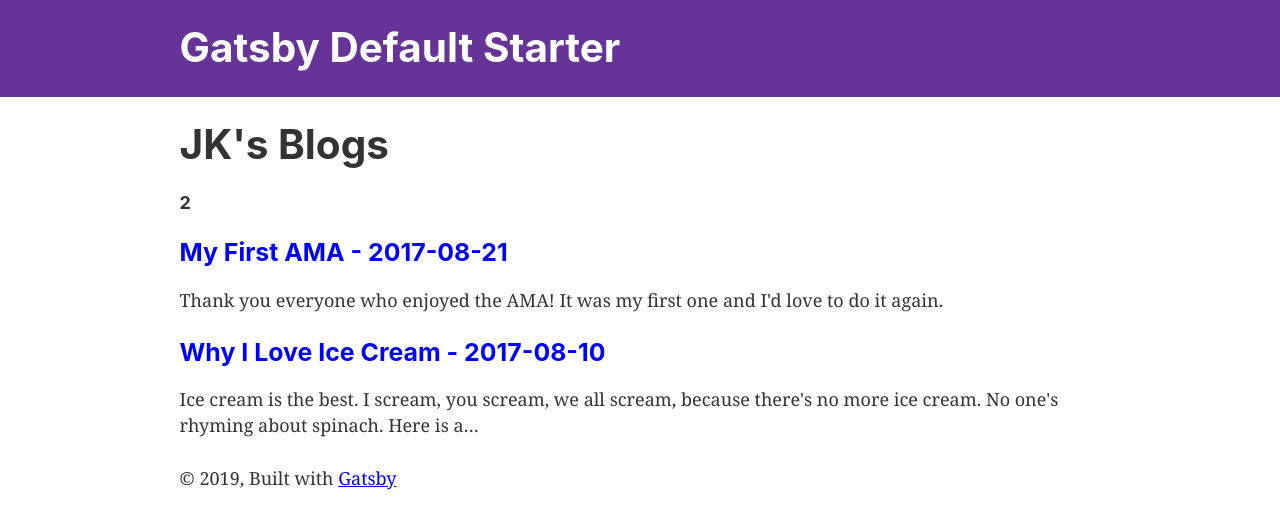
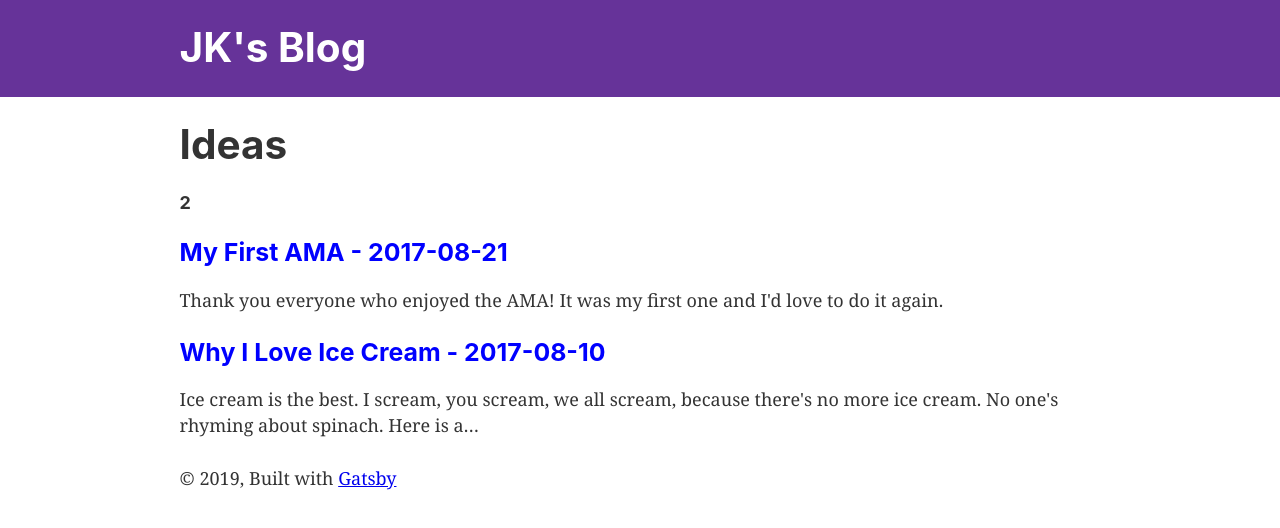
Before and after one commit to jaykishan-kacha/gatsby-blog, a Gatsby site: page / in a window 1280 px wide. Built offline with nearby package versions, Linux system fonts and the light colour scheme; Gatsby itself is replaced by a stand-in of ours.

Commit message:
title change

```diff
--- a/gatsby-config.js
+++ b/gatsby-config.js
@@ -1,6 +1,6 @@
 module.exports = {
   siteMetadata: {
-    title: `Gatsby Default Starter`,
+    title: `JK's Blog`,
     description: `Kick off your next, great Gatsby project with this default starter. This barebones starter ships with the main Gatsby configuration files you might need.`,
     author: `@gatsbyjs`,
   },
--- a/src/pages/index.js
+++ b/src/pages/index.js
@@ -18,7 +18,7 @@ export default ({ data }) => (
   <Layout>
     <SEO title="Home" />
     <div>
-      <h1>JK's Blogs</h1>
+      <h1>Ideas</h1>
       <h4>{data.allMarkdownRemark.totalCount}</h4>
       {
         data.allMarkdownRemark.edges.map(({ node }) => (
```
